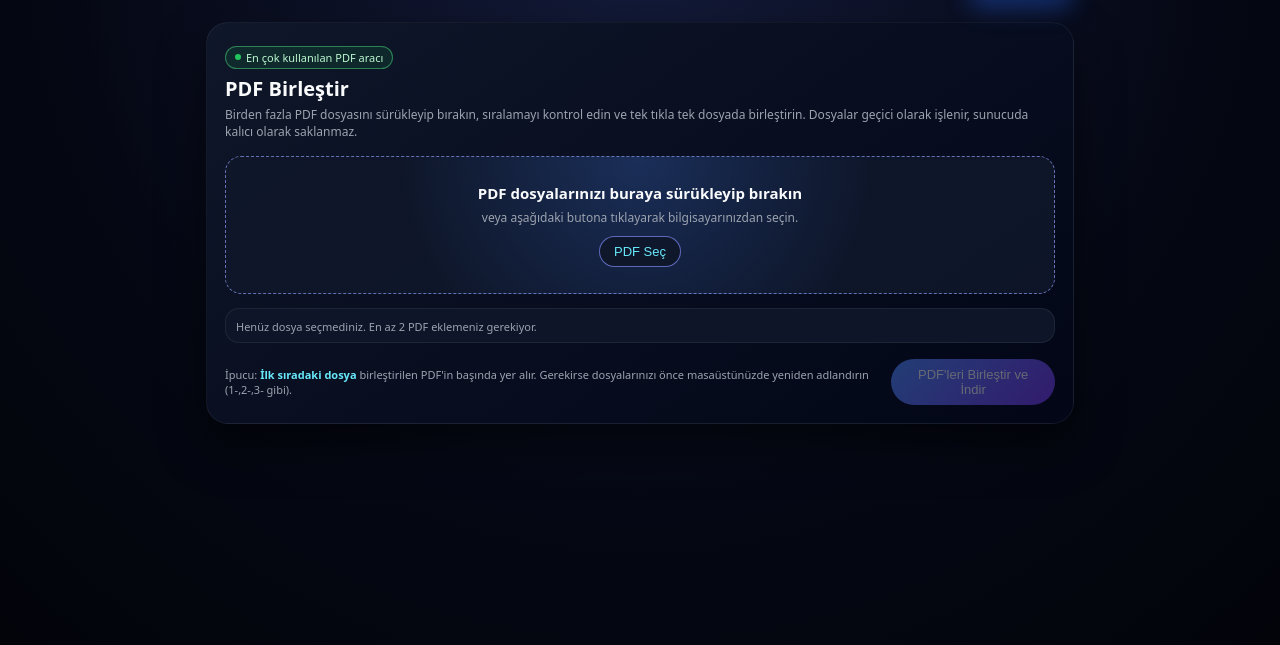
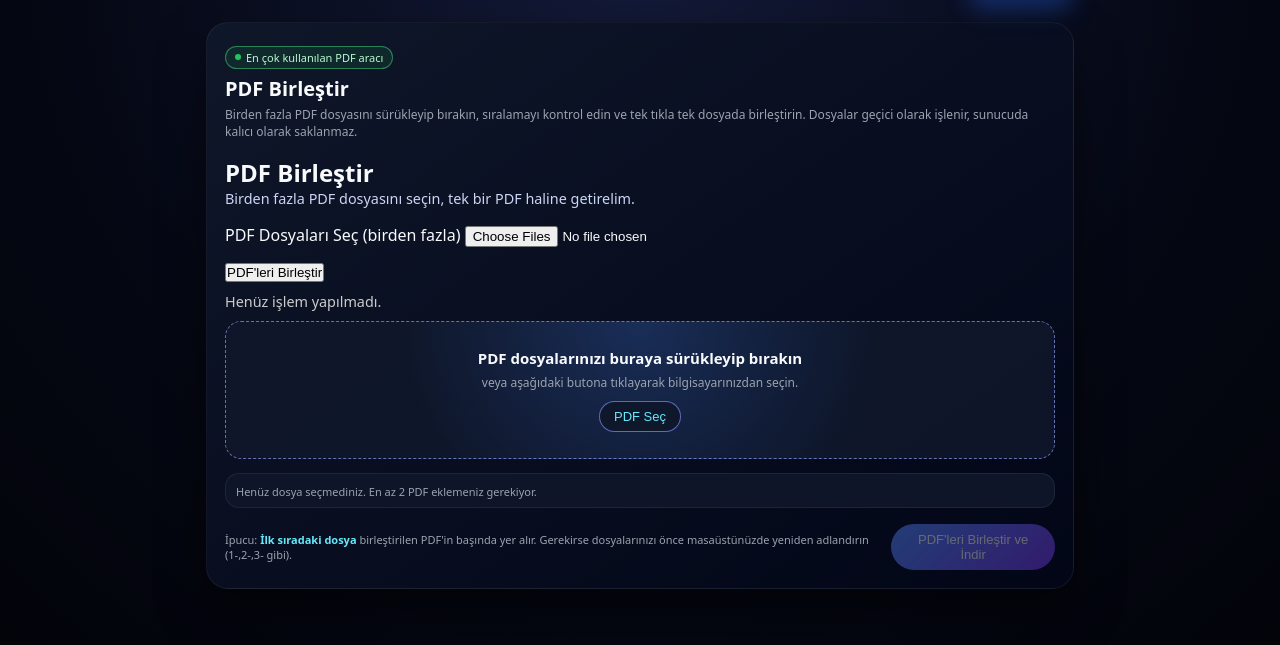
Before and after one commit to odabasi44/NAKIS-PROHE, a Flask app: page /pdf/merge in a window 1280 px wide. Shown: the part 61-706 px from the top of the page. Run offline with Flask 3, Linux system fonts and the light colour scheme.

Commit message:
Update pdf_merge.html

```diff
--- a/templates/pdf_merge.html
+++ b/templates/pdf_merge.html
@@ -332,7 +332,44 @@
             </p>
         </div>
 
-        <form id="mergeForm" action="/api/pdf_merge" method="POST" enctype="multipart/form-data" target="_blank">
+       <!-- PDF Birleştir Aracı -->
+<div class="tool-card" id="pdf-merge-tool">
+    <h2>PDF Birleştir</h2>
+    <p style="font-size: 0.9rem; color: #cbd5f5;">
+        Birden fazla PDF dosyasını seçin, tek bir PDF haline getirelim.
+    </p>
+
+    <label class="file-label" style="display:block; margin-top:12px;">
+        PDF Dosyaları Seç (birden fazla)
+        <input type="file"
+               id="pdf-files"
+               accept="application/pdf"
+               multiple
+               style="margin-top:6px;">
+    </label>
+
+    <button id="pdf-merge-btn"
+            class="primary-btn"
+            style="margin-top:16px;">
+        PDF'leri Birleştir
+    </button>
+
+    <!-- Durum metni -->
+    <div id="pdf-merge-status"
+         style="margin-top:10px; font-size:0.9rem; color:#ccc;">
+        Henüz işlem yapılmadı.
+    </div>
+
+    <!-- Progress bar -->
+    <div id="pdf-merge-progress-wrapper"
+         style="margin-top:8px; display:none;">
+        <div style="background:#2d3748; border-radius:999px; overflow:hidden; height:8px;">
+            <div id="pdf-merge-progress-bar"
+                 style="width:0%; height:100%; background:#48bb78; transition:width 0.2s;"></div>
+        </div>
+    </div>
+</div>
+
             <input id="fileInput" type="file" name="files" accept="application/pdf" multiple style="display: none;" />
 
             <div id="dropzone" class="dropzone">
```
